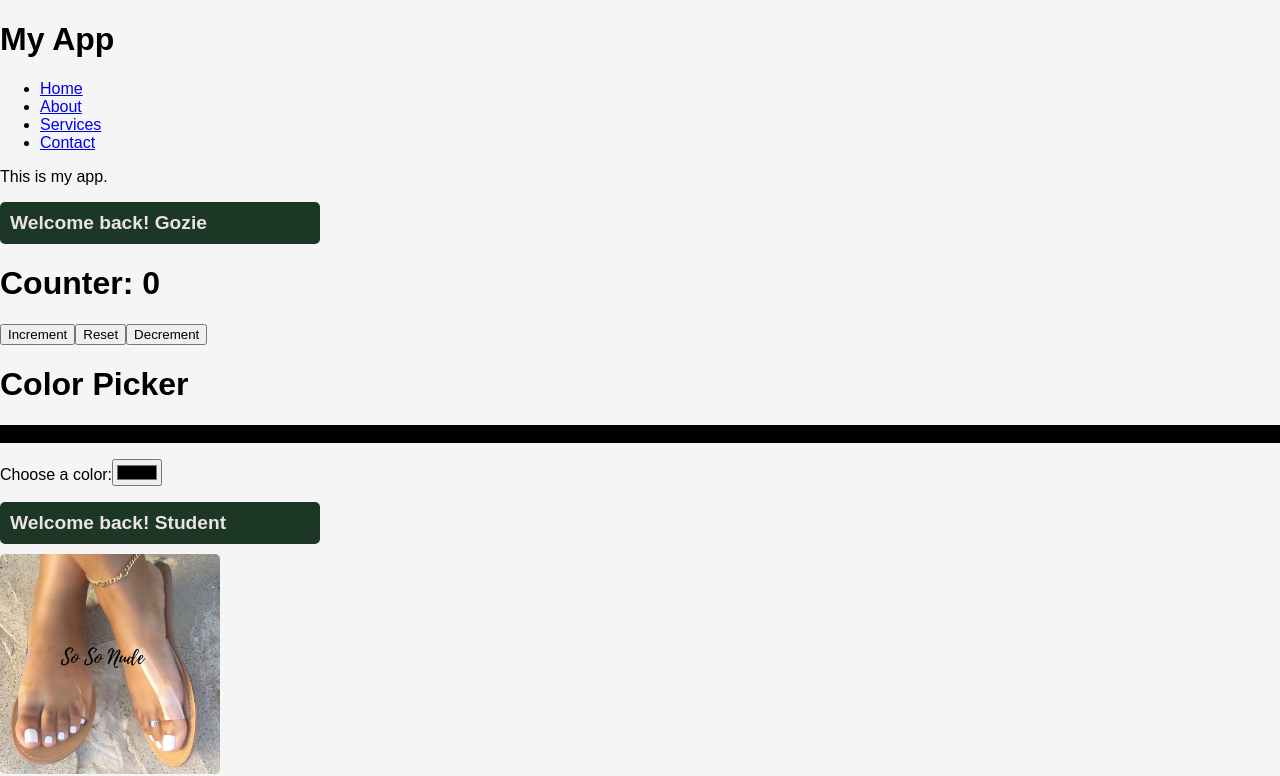
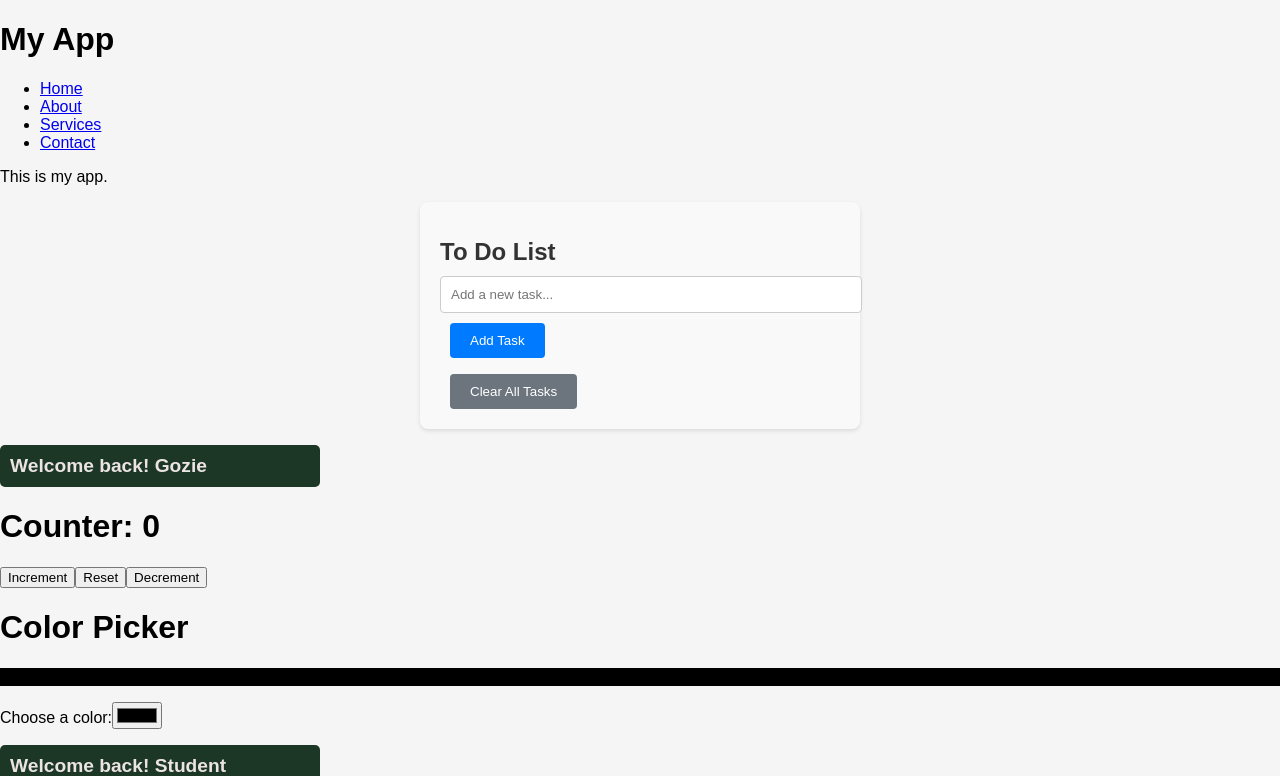
Before and after one commit to Gozkay/New-react, a React (Vite) app in the folder my-react-class/: page / in a window 1280 px wide. Shown: the top 776 px of the page. Built offline with nearby package versions, Linux system fonts and the light colour scheme.

Commit message:
added a todo

```diff
--- a/my-react-class/src/App.jsx
+++ b/my-react-class/src/App.jsx
@@ -13,6 +13,7 @@ import OnChange from "./onChange"
 import ColorPicker from "./colorPicker"
 import "./App.css"
 import MyCar from "./cars"
+import ToDo from "./toDo"
 
 function App() {
   const fruits = [{id: 1, name:'Apple', carlories: 95},
@@ -28,6 +29,7 @@ function App() {
   return (<>
     <Header />
     <p>This is my app.</p>
+    <ToDo />
     <UserGreeting isLogged={true} userName="Gozie" />
     <Counter />
     <ColorPicker />
--- /dev/null
+++ b/my-react-class/src/toDo.css
@@ -0,0 +1,73 @@
+.todo-container {
+    width: 400px;
+    margin: 0 auto;
+    padding: 20px;
+    background-color: #f9f9f9;
+    border-radius: 8px;
+    box-shadow: 0 2px 4px rgba(0, 0, 0, 0.1);
+}
+.todo-title {
+    color: #333;
+    font-size: 24px;
+    margin-bottom: 10px;
+}
+.task-input {
+    width: 100%;
+    padding: 10px;
+    margin-bottom: 10px;
+    border: 1px solid #ccc;
+    border-radius: 4px;
+}
+.add-button {
+    background-color: #007bff;
+    color: #fff;
+    border: none;
+    padding: 10px 20px;
+    margin-left: 10px;
+    border-radius: 4px;
+    cursor: pointer;
+
+}
+.remove-button {
+    background-color: #dc3545;
+    color: #fff;
+    border: none;
+    padding: 5px 10px;
+    margin-left: 10px;
+    margin-bottom: 10px;
+    border-radius: 4px;
+    cursor: pointer;
+}
+.move-button {
+    background-color: #ffc107;
+    color: #212529;
+    border: none;
+    padding: 5px 10px;
+    margin-left: 10px;
+    margin-bottom: 10px;
+    border-radius: 4px;
+    cursor: pointer;
+}
+.clear-button {
+    background-color: #6c757d;
+    color: #fff;
+    border: none;
+    padding: 10px 20px;
+    margin-left: 10px;
+    border-radius: 4px;
+    cursor: pointer;
+}
+.task-list {
+    list-style-type: none;
+    padding: 0;
+}
+.task-item {
+    display: flex;
+    justify-content: space-between;
+    align-items: center;
+    padding: 10px;
+    border-bottom: 1px solid #ccc;
+}
+.task-item:last-child {
+    border-bottom: none;
+}
--- /dev/null
+++ b/my-react-class/src/toDo.jsx
@@ -0,0 +1,71 @@
+
+import { useState } from "react";
+import "./toDo.css"
+function ToDo() {
+    const [tasks, setTasks] = useState([]);
+    const [newTask, setNewTask] = useState("");
+
+    function handleInputChange(event) {
+        setNewTask(event.target.value);
+    }
+    function handleAddTask() {
+        if (newTask.trim() === "") return;
+        setTasks([...tasks, newTask]);
+        setNewTask("");
+    }
+    function handleRemoveTask(index) {
+        setTasks(tasks.filter((_, i) => i !== index));
+    }
+    function moveTaskUp(index) {
+        if (index === 0) return;
+        const newTasks = [...tasks];
+        [newTasks[index - 1], newTasks[index]] = [newTasks[index], newTasks[index - 1]];
+        setTasks(newTasks);
+    }
+    function moveTaskDown(index) {
+        if (index === tasks.length - 1) return;
+        const newTasks = [...tasks];
+        [newTasks[index], newTasks[index + 1]] = [newTasks[index + 1], newTasks[index]];
+        setTasks(newTasks);
+    }
+    function clearAllTasks() {
+        setTasks([]);
+    }
+
+    return (
+        <div className="todo-container">
+            <h1 className="todo-title">To Do List</h1>
+            <input
+                type="text"
+                value={newTask}
+                onChange={handleInputChange}
+                placeholder="Add a new task..."
+                className="task-input"
+            />
+            <button onClick={handleAddTask} className="add-button">
+                Add Task
+            </button>
+            <ul>
+                {tasks.map((task, index) => (
+                    <li key={index}>
+                        {task}
+                        <button onClick={() => handleRemoveTask(index)} className="remove-button">
+                            Remove
+                        </button>
+                        <button onClick={() => moveTaskUp(index)} className="move-button">
+                            Move Up
+                        </button>
+                        <button onClick={() => moveTaskDown(index)} className="move-button">
+                            Move Down
+                        </button>
+                    </li>
+                ))}
+            </ul>
+            <button onClick={clearAllTasks} className="clear-button">
+                Clear All Tasks
+            </button>
+        </div>
+    );
+}
+
+export default ToDo;
```
